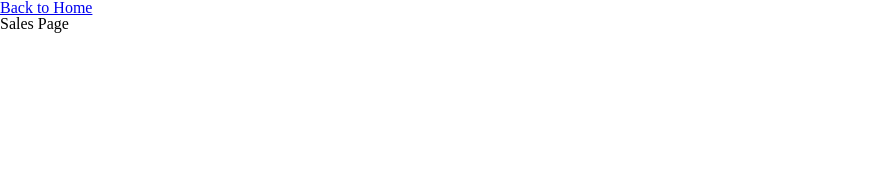
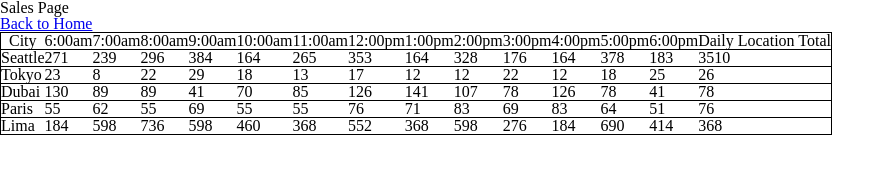
Before and after one commit to nurselaine/cookie-stand, a plain HTML site: page sales.html in a window 1280 px wide. Shown: the whole page, without its empty margins (0-895 px from the left). Drawn offline with Linux system fonts and the light colour scheme.

Commit message:
Comstructed table and refactored program using function constructor

```diff
--- a/css/style.css
+++ b/css/style.css
@@ -0,0 +1,7 @@
+table {
+  border: 1px black solid;
+}
+
+tr {
+  border: 1px black solid;
+}
--- a/js/app.js
+++ b/js/app.js
@@ -12,8 +12,10 @@ Replace all of your object literals for the salmon cookie stand with a single co
   footer row ( hourly and grand totals across all stores ).
 */
 
-let storeHours = ['6am', '7am', '8am', '9am', '10am', '11am', '12pm', '1pm', '2pm', '3pm', '4pm', '5pm', '6pm', '7pm'];
+let storeHours = ['6:00am', '7:00am', '8:00am', '9:00am', '10:00am', '11:00am', '12:00pm', '1:00pm', '2:00pm', '3:00pm', '4:00pm', '5:00pm', '6:00pm', '7:00pm'];
 let salePage = document.getElementById('sales-page');
+let tableElem = document.getElementById('sales-table'); // table container
+
 
 // method that takes in min and max and generates random number of customers
 function randomCustomer(min, max){
@@ -23,13 +25,13 @@ function randomCustomer(min, max){
 let sales = [];
 
 // Make a constructor function
-function Citysales(location, minCustomer, maxCustomer, avgCookie, hourlyCookieSold, totalCookiesSold){
+function Citysales(location, minCustomer, maxCustomer, avgCookie){
   this.location = location;
   this.minCustomer = minCustomer;
   this.maxCustomer = maxCustomer;
   this.avgCookie = avgCookie;
-  this.hourlyCookieSold = hourlyCookieSold;
-  this.totalCookiesSold = totalCookiesSold;
+  this.hourlyCookieSold = [];
+  this.totalCookiesSold = 0;
 
   sales.push(this);
 }
@@ -39,42 +41,135 @@ Citysales.prototype.soldCookies = function(){
   for (let i = 0; i < storeHours.length; i++){
     let numberOfCustomer = randomCustomer(this.minCustomer, this.maxCustomer);
     this.hourlyCookieSold.push(Math.round(numberOfCustomer * this.avgCookie));
-    console.log(this.hourlyCookieSold);
+    // console.log(this.hourlyCookieSold);
     this.totalCookiesSold += this.hourlyCookieSold[i];
   }
-
-}
-Citysales.prototype.render = function(){
-  let articleElem = document.createElement('article'); // create element from DOM
-  salePage.appendChild(articleElem); // add to DOM
-
-  let h1Elem = document.createElement('h1');
-  h1Elem.textContent = `${this.location}`;
-  articleElem.appendChild(h1Elem);
-
-  // add ul and li elements
-  let ulElem = document.createElement('ul');
-  articleElem.append(ulElem);
-  for (let i = 0; i < this.hourlyCookieSold.length; i++){
-    let liElem = document.createElement('li');
-    // let liString = `${storeHours[i]}: ${this.hourlyCookieSold[i]} cookies`
-    liElem.textContent = `${storeHours[i]}: ${this.hourlyCookieSold[i]} cookies`;
-    ulElem.appendChild(liElem);
-  }
-  let liElem = document.createElement('li');
-  liElem.textContent = `Total: ${this.totalCookiesSold}`;
-  ulElem.appendChild(liElem);
 }
 
+// create stand alone function for header and foot row for table
+function thead(){
+  // let thead = document.createElement('thead'); // table header
+  // tableElem.appendChild(thead); // append to row instead of table
+
+  let trElem1 = document.createElement('tr'); // header row
+  tableElem.appendChild(trElem1);
+  let thElem = document.createElement('th');
+  thElem.textContent = 'City'; // add extra cell for city
+  trElem1.appendChild(thElem);
+
+  for (let i = 0; i < storeHours.length; i++){ // display store hours row
+    thElem = document.createElement('th');
+    thElem.textContent = storeHours[i];
+    trElem1.appendChild(thElem);
+  }
+  thElem.textContent = 'Daily Location Total';
+  trElem1.appendChild(thElem);
+}
+thead();
+
+// each cookie stand should have it's own render method
+Citysales.prototype.renderSeattle = function(){
+
+  let trElem2 = document.createElement('tr'); // 2nd row for seattle sales
+  tableElem.appendChild(trElem2);
+  let tdElemSeattle = document.createElement('td');
+  tdElemSeattle.textContent = this.location;
+  trElem2.appendChild(tdElemSeattle);
+
+  for(let j = 0; j < this.hourlyCookieSold.length; j++){ // td for hourly sales
+    tdElemSeattle = document.createElement('td');
+    tdElemSeattle.textContent = this.hourlyCookieSold[j];
+    trElem2.appendChild(tdElemSeattle);
+  }
+
+  tdElemSeattle.textContent = this.totalCookiesSold;
+  trElem2.appendChild(tdElemSeattle);
+}
+
+Citysales.prototype.renderTokyo = function(){
+
+  let trElem3 = document.createElement('tr'); // 2nd row for Tokyo sales
+  tableElem.appendChild(trElem3);
+  let tdElemTokyo = document.createElement('td');
+  tdElemTokyo.textContent = this.location;
+  trElem3.appendChild(tdElemTokyo);
+
+  for(let j = 0; j < this.hourlyCookieSold.length; j++){ // td for hourly sales
+    tdElemTokyo = document.createElement('td');
+    tdElemTokyo.textContent = this.hourlyCookieSold[j];
+    trElem3.appendChild(tdElemTokyo);
+  }
+}
+
+Citysales.prototype.renderDubai = function(){
+
+  let trElem4 = document.createElement('tr'); // 2nd row for Dubai sales
+  tableElem.appendChild(trElem4);
+  let tdElemDubai = document.createElement('td');
+  tdElemDubai.textContent = this.location;
+  trElem4.appendChild(tdElemDubai);
+
+  for(let j = 0; j < this.hourlyCookieSold.length; j++){ // td for hourly sales
+    tdElemDubai = document.createElement('td');
+    tdElemDubai.textContent = this.hourlyCookieSold[j];
+    trElem4.appendChild(tdElemDubai);
+  }
+}
+
+Citysales.prototype.renderParis = function(){
+
+  let trElem5 = document.createElement('tr'); // 2nd row for Dubai sales
+  tableElem.appendChild(trElem5);
+  let tdElemParis = document.createElement('td');
+  tdElemParis.textContent = this.location;
+  trElem5.appendChild(tdElemParis);
+
+  for(let j = 0; j < this.hourlyCookieSold.length; j++){ // td for hourly sales
+    tdElemParis = document.createElement('td');
+    tdElemParis.textContent = this.hourlyCookieSold[j];
+    trElem5.appendChild(tdElemParis);
+  }
+}
+
+Citysales.prototype.renderLima = function(){
+
+  let trElem6 = document.createElement('tr'); // 2nd row for Dubai sales
+  tableElem.appendChild(trElem6);
+  let tdElemLima = document.createElement('td');
+  tdElemLima.textContent = this.location;
+  trElem6.appendChild(tdElemLima);
+
+  for(let j = 0; j < this.hourlyCookieSold.length; j++){ // td for hourly sales
+    tdElemLima = document.createElement('td');
+    tdElemLima.textContent = this.hourlyCookieSold[j];
+    trElem6.appendChild(tdElemLima);
+  }
+}
+
+// Add stretch goal for last row
+
 // instantiate sales for seattle
-new Citysales('Seattle', 23, 65, 6.3, [], 0);
+new Citysales('Seattle', 23, 65, 6.3);
+new Citysales('Tokyo', 3, 24, 1.2);
+new Citysales('Dubai', 11, 38, 3.7);
+new Citysales('Paris', 20, 38, 2.3);
+new Citysales('Lima', 2, 16, 46);
+// console.log(sales[0]);
 
 function renderAllSales(){
-  for (let i = 0; i < sales.length;){
+  for (let i = 0; i < sales.length; i++){
     sales[i].soldCookies();
-    sales[i].render();
+    // console.log('render');
   }
 }
+renderAllSales();
+// is there a better way to do this?
+sales[0].renderSeattle();
+sales[1].renderTokyo();
+sales[2].renderDubai();
+sales[3].renderParis();
+sales[4].renderLima();
+
 
 // // create an object for Seattle
 // let seattle = {
--- a/sales.html
+++ b/sales.html
@@ -14,9 +14,10 @@ location (on a page called sales.html), you also need to create a public-facing
   <title>Document</title>
 </head>
 <body>
+  <h1>Sales Page</h1>
   <div id="sales-page">
     <a href="index.html">Back to Home</a>
-    <h1>Sales Page</h1>
+    <table id="sales-table"></table>
   </div>
 
   <script src="/js/app.js"></script>
```
